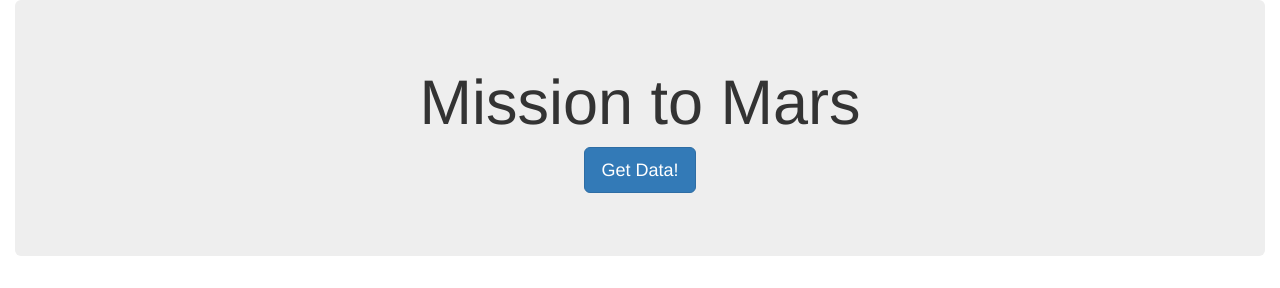
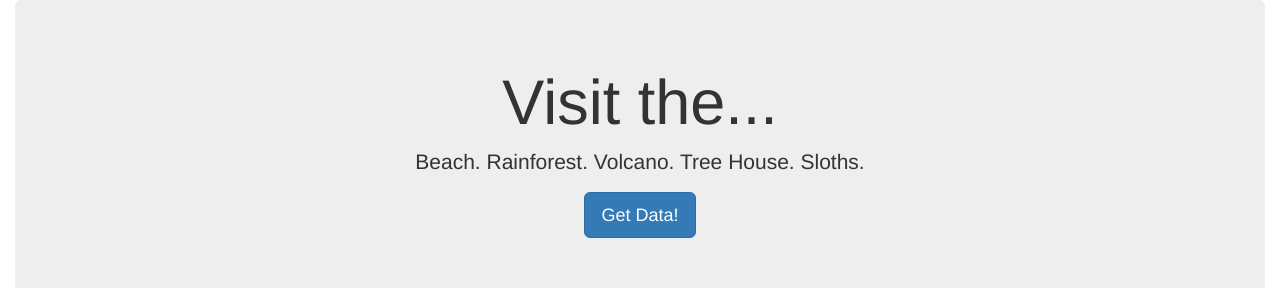
Before and after one commit to Aschaefer152/web-scraping-challenge, a Flask app: page / in a window 1280 px wide. Shown: the top 288 px of the page. Run offline with Flask 2, Linux system fonts and the light colour scheme; data that the repository does not hold is empty; some libraries are stand-ins or nearby versions.

Commit message:
clean up

```diff
--- a/Templates/index.html
+++ b/Templates/index.html
@@ -12,7 +12,8 @@
 <body>
   <div class="container-fluid">
     <div class="jumbotron text-center">
-      <h1>Mission to Mars</h1>
+      <h1>Visit the...</h1>
+      <p>Beach. Rainforest. Volcano. Tree House. Sloths.</p>
       <p><a class="btn btn-primary btn-lg" href="/scrape" role="button">Get Data!</a></p>
     </div>
     <img src="{{ vacation.sloth_img }}" alt="Sloth">
```
Also changed, not shown: Missions_to_Mars/Instructions/README Instructions.md (renamed from Missions_to_Mars/README Instructions.md), Missions_to_Mars/Instructions/README.md (renamed from Missions_to_Mars/README.md), 12 other files.
